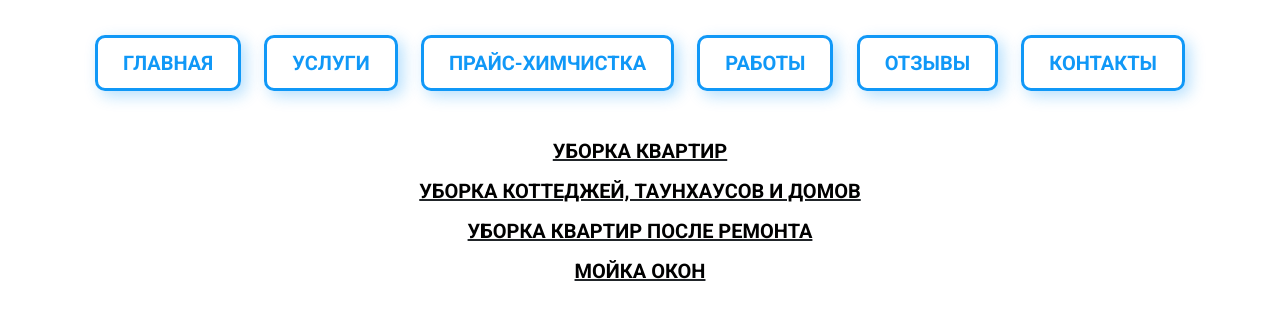
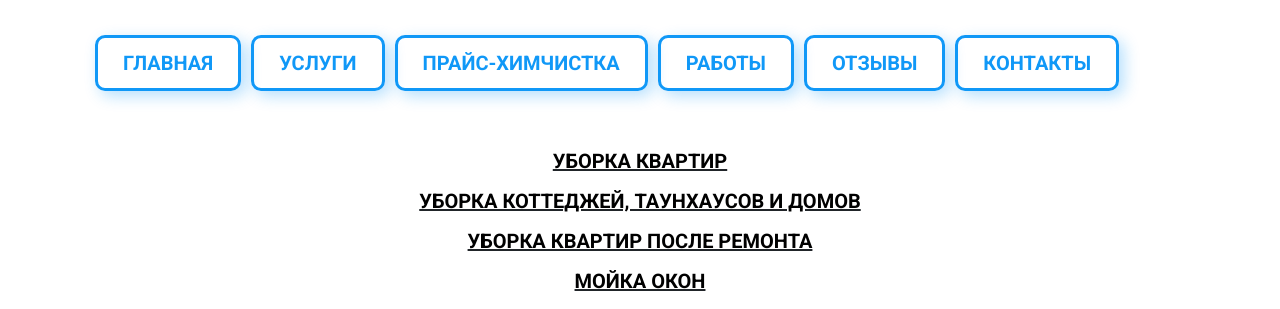
Before and after one commit to vovinov/clean-0220, a website: page price-clean.html in a window 1280 px wide. Shown: the top 309 px of the page. Drawn offline with nearby package versions, Linux system fonts and the light colour scheme; files that its build step writes are made by us from their sources.

Commit message:
edit menu

```diff
--- a/price-clean.html
+++ b/price-clean.html
@@ -13,12 +13,12 @@
     <section class="price-clean">
       <div class="container">
         <ul class="navigation__list">
-          <a href="./index.html" class="section__btn section__btn--main">ГЛАВНАЯ</a>
-          <a href="./index.html#services" class="section__btn section__btn--main">УСЛУГИ</a>
-          <a href="./price-dry.html" class="section__btn section__btn--main">ПРАЙС-ХИМЧИСТКА</a>
-          <a href="./index.html#works" class="section__btn section__btn--main">РАБОТЫ</a>
-          <a href="./index.html#comments" class="section__btn section__btn--main">ОТЗЫВЫ</a>
-          <a href="./index.html#contacts" class="section__btn section__btn--main">КОНТАКТЫ</a>
+          <a href="./index.html" class="section__btn section__btn--main navigation-price__link">ГЛАВНАЯ</a>
+          <a href="./index.html#services" class="section__btn section__btn--main navigation-price__link">УСЛУГИ</a>
+          <a href="./price-dry.html" class="section__btn section__btn--main navigation-price__link">ПРАЙС-ХИМЧИСТКА</a>
+          <a href="./index.html#works" class="section__btn section__btn--main navigation-price__link">РАБОТЫ</a>
+          <a href="./index.html#comments" class="section__btn section__btn--main navigation-price__link">ОТЗЫВЫ</a>
+          <a href="./index.html#contacts" class="section__btn section__btn--main navigation-price__link">КОНТАКТЫ</a>
         </ul>
         <div class="price-clean-buttons text-center">
             <a href="#clean-room" class="price-clean-button">УБОРКА КВАРТИР</a>
--- a/sass/blocks/navigation.scss
+++ b/sass/blocks/navigation.scss
@@ -22,7 +22,6 @@
 
 .navigation__list {
     display: flex;
-    justify-content: space-between;
     flex-wrap: wrap;
     padding: 5px 10px;
     margin-bottom: 15px;
@@ -33,10 +32,15 @@
     background-color: $primary;
     font-size: 16px;
     font-weight: 700;
+    margin: 0 10px 10px 0;
 
     &:hover {
         transform: scale(1.1);
     }
+}
+
+.navigation-price__link {
+    margin: 0 10px 10px 0;
 }
 
 .navigation__phone {
--- a/sass/blocks/services.scss
+++ b/sass/blocks/services.scss
@@ -1,10 +1,6 @@
 .services {
     padding: 32px 41px;
     box-shadow: 0px 0px 15px rgba($color: #000000, $alpha: 0.3);
-    //margin-right: 20px;
-    //&:last-child {
-    //    margin-right: 0;
-    //}
 }
 
 .services-card {
```
Also changed, not shown: price-dry.html (+6 -6 lines).
